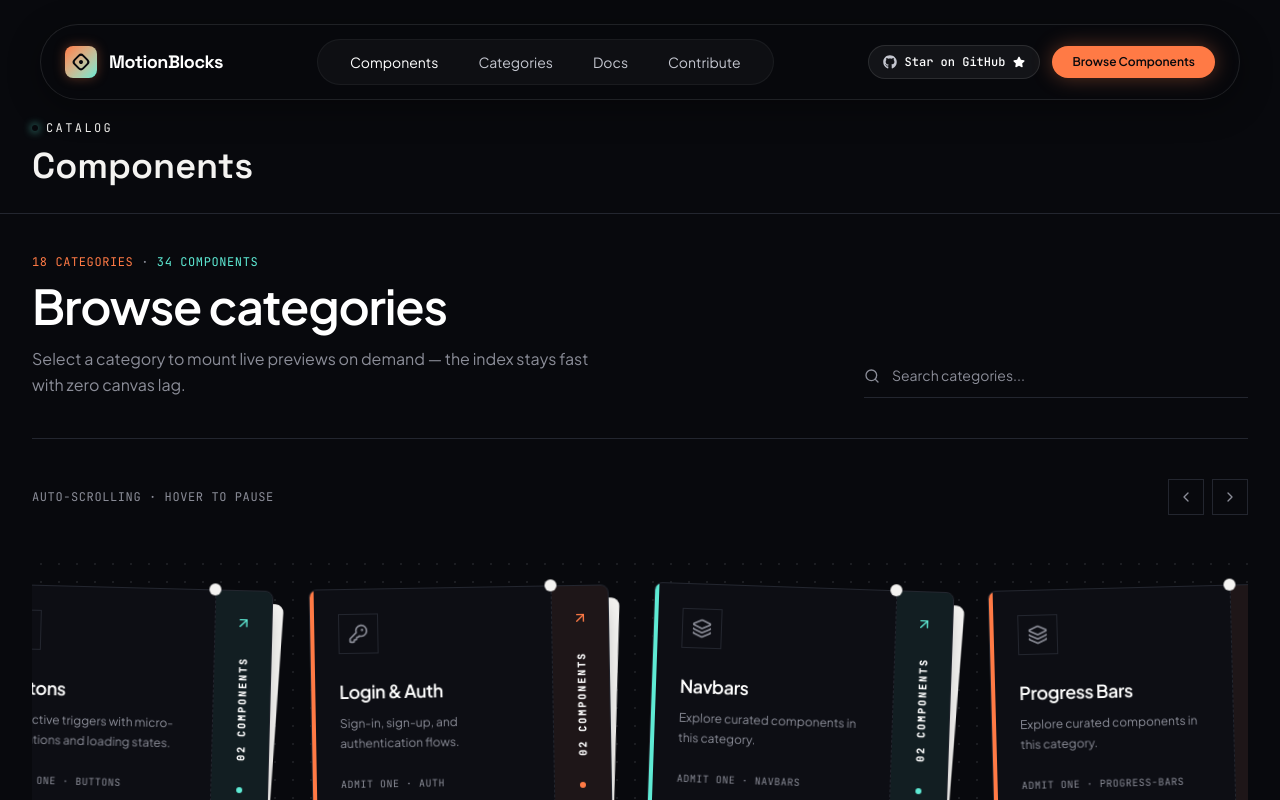
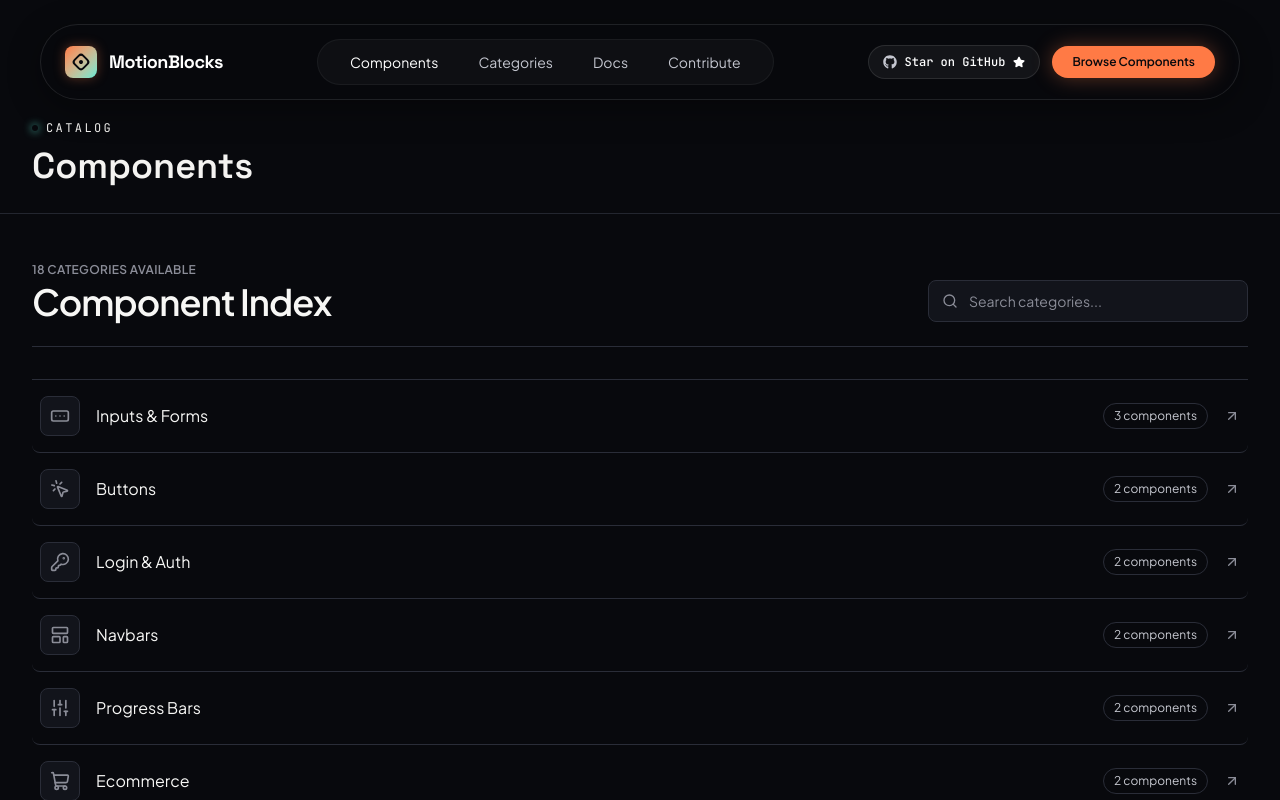
Before and after one commit to Shivam10yadav/MotionBlocks, a React (Vite) app in the folder frontend/: page /components in a window 1280 px wide. Shown: the top 800 px of the page. Built offline with nearby package versions, Linux system fonts and the light colour scheme.

Commit message:
ui effects added

```diff
--- a/frontend/src/pages/CategoryLanding.jsx
+++ b/frontend/src/pages/CategoryLanding.jsx
@@ -1,6 +1,6 @@
-import { useState, useMemo, useRef, useLayoutEffect } from "react";
+import { useState, useMemo } from "react";
 import { useSearchParams } from "react-router-dom";
-import gsap from "gsap";
+import { motion, AnimatePresence, useMotionValue, useSpring } from "framer-motion";
 import {
   MousePointerClick,
   LayoutTemplate,
@@ -9,7 +9,6 @@ import {
   Megaphone,
   Quote,
   HelpCircle,
-  Users,
   Type,
   Loader2,
   Images,
@@ -18,194 +17,107 @@ import {
   Layers,
   ArrowUpRight,
   Search,
-  ChevronLeft,
-  ChevronRight,
+  FormInput,
+  Compass,
+  Sliders,
+  PanelBottom,
+  Footprints,
+  Sparkles,
 } from "lucide-react";
 import { categories } from "../data/categories";
 import { components } from "../data/components";
 
-const CATEGORY_META = {
-  buttons: { icon: MousePointerClick, description: "Interactive triggers with micro-animations and loading states." },
-  hero: { icon: LayoutTemplate, description: "High-impact entry layouts built to capture attention." },
-  auth: { icon: KeyRound, description: "Sign-in, sign-up, and authentication flows." },
-  ecommerce: { icon: ShoppingCart, description: "Product cards, checkout, and shopping components." },
-  "cta-sections": { icon: Megaphone, description: "Conversion-focused call-to-action blocks." },
-  testimonials: { icon: Quote, description: "Social proof layouts and customer quotes." },
-  faq: { icon: HelpCircle, description: "Accordion and expandable question layouts." },
-  about: { icon: Users, description: "Team, mission, and story sections." },
-  "text-effects": { icon: Type, description: "Gradient shifts, typewriter styles, kinetic typography." },
-  loaders: { icon: Loader2, description: "Smooth progress indicators, skeletons, and spinners." },
-  galleries: { icon: Images, description: "Image grids, lightboxes, and carousels." },
-  pagination: { icon: ListOrdered, description: "Page controls and infinite-scroll patterns." },
-  "404-pages": { icon: Ghost, description: "Playful and minimal not-found pages." },
+// Icons lookup map by category ID
+const ICON_MAP = {
+  inputs: FormInput,
+  buttons: MousePointerClick,
+  auth: KeyRound,
+  navbars: LayoutTemplate,
+  "progress-bars": Sliders,
+  ecommerce: ShoppingCart,
+  docks: PanelBottom,
+  navigation: Compass,
+  marquees: Sparkles,
+  "cta-sections": Megaphone,
+  testimonials: Quote,
+  faq: HelpCircle,
+  footers: Footprints,
+  "text-effects": Type,
+  loaders: Loader2,
+  galleries: Images,
+  pagination: ListOrdered,
+  "404-pages": Ghost,
 };
 
-const FALLBACK_META = { icon: Layers, description: "Explore curated components in this category." };
-
-const ACCENTS = ["#FF7A45", "#5EEAD4"];
-const PAPER = "#F4F3F1";
-
-// Small, believable resting tilts — a printed strip that's been handled,
-// not thrown across the desk.
-const TILTS = [-2, 1.5, -1, 2, -1.5, 1];
-
-/**
- * A single ticket stub: main panel + perforated tear line + a narrow
- * stub carrying the component count, vertical-text style. A sheet of
- * paper sits just behind it, offset and rotated slightly, so every
- * ticket reads as mounted onto the same backing sheet — the "white
- * layer" that visually threads the whole strip together.
- */
-const CategoryCard = ({ cat, openCategory, accent, tilt }) => {
-  const Icon = cat.icon;
-  const wrapRef = useRef(null);
-  const paperRef = useRef(null);
-
-  useLayoutEffect(() => {
-    gsap.set(wrapRef.current, { rotation: tilt });
-  }, [tilt]);
-
-  const handleMouseEnter = () => {
-    gsap.to(wrapRef.current, {
-      rotation: 0,
-      y: -10,
-      scale: 1.04,
-      duration: 0.45,
-      ease: "power3.out",
-    });
-    gsap.to(paperRef.current, {
-      x: 10,
-      y: 12,
-      rotate: 4,
-      duration: 0.45,
-      ease: "power3.out",
-    });
-  };
-
-  const handleMouseLeave = () => {
-    gsap.to(wrapRef.current, {
-      rotation: tilt,
-      y: 0,
-      scale: 1,
-      duration: 0.5,
-      ease: "power3.out",
-    });
-    gsap.to(paperRef.current, {
-      x: 6,
-      y: 7,
-      rotate: 2.5,
-      duration: 0.5,
-      ease: "power3.out",
-    });
-  };
-
-  return (
-    <div ref={wrapRef} className="relative w-[300px] shrink-0 will-change-transform">
-      {/* backing sheet — the connecting white layer behind every ticket */}
-      <div
-        ref={paperRef}
-        className="absolute inset-0"
-        style={{
-          backgroundColor: PAPER,
-          borderRadius: 8,
-          transform: "translate(6px, 7px) rotate(2.5deg)",
-          boxShadow: "0 6px 14px -8px rgba(0,0,0,0.5)",
-        }}
-      />
-
-      <button
-        onClick={() => openCategory(cat.id)}
-        onMouseEnter={handleMouseEnter}
-        onMouseLeave={handleMouseLeave}
-        className="group relative block w-full text-left"
-      >
-        {/* perforation notches, cut into the ticket at the tear line */}
-        <span
-          className="absolute z-10 h-3 w-3 rounded-full"
-          style={{ backgroundColor: PAPER, top: -6, right: 52 }}
-        />
-        <span
-          className="absolute z-10 h-3 w-3 rounded-full"
-          style={{ backgroundColor: PAPER, bottom: -6, right: 52 }}
-        />
-
-        <div
-          className="relative flex overflow-hidden border border-[#23262F] bg-[#0D0E14]"
-          style={{ borderRadius: 8, boxShadow: "0 10px 22px -12px rgba(0,0,0,0.6)" }}
-        >
-          {/* accent edge */}
-          <span className="absolute left-0 top-0 h-full w-1" style={{ backgroundColor: accent }} />
-
-          {/* main panel */}
-          <div className="flex flex-1 flex-col justify-between border-r border-dashed border-[#23262F] p-6 pl-7">
-            <div className="flex h-10 w-10 items-center justify-center border border-[#23262F] text-[#8B8D98] transition-colors duration-300 group-hover:border-current"
-                 style={{ color: undefined }}
-            >
-              <Icon className="h-5 w-5" style={{ color: "#8B8D98" }} />
-            </div>
-
-            <div className="mt-6">
-              <h3 className="text-lg font-semibold tracking-tight text-white">{cat.title}</h3>
-              <p className="mt-2 text-xs leading-relaxed text-[#8B8D98]">{cat.description}</p>
-            </div>
-
-            <div className="mt-6 font-code text-[10px] tracking-wider text-[#8B8D98]">
-              ADMIT ONE · {cat.id.toUpperCase()}
-            </div>
-          </div>
-
-          {/* stub */}
-          <div className="flex w-14 flex-col items-center justify-between py-6" style={{ backgroundColor: `${accent}12` }}>
-            <ArrowUpRight className="h-4 w-4 transition-transform duration-300 group-hover:translate-x-0.5 group-hover:-translate-y-0.5" style={{ color: accent }} />
-            <span
-              className="font-code text-[10px] font-semibold tracking-[0.2em] text-white"
-              style={{ writingMode: "vertical-rl", transform: "rotate(180deg)" }}
-            >
-              {String(cat.count).padStart(2, "0")} COMPONENTS
-            </span>
-            <span className="h-1.5 w-1.5 rounded-full" style={{ backgroundColor: accent }} />
-          </div>
-        </div>
-      </button>
-    </div>
-  );
+// UI Preview Images Map
+const IMAGE_MAP = {
+  inputs: "https://images.unsplash.com/photo-1551288049-bebda4e38f71?q=80&w=600&auto=format&fit=crop",
+  buttons: "https://images.unsplash.com/photo-1618005182384-a83a8bd57fbe?q=80&w=600&auto=format&fit=crop",
+  auth: "https://images.unsplash.com/photo-1614064641938-3bbee52942c7?q=80&w=600&auto=format&fit=crop",
+  navbars: "https://images.unsplash.com/photo-1507238691740-187a5b1d37b8?q=80&w=600&auto=format&fit=crop",
+  "progress-bars": "https://images.unsplash.com/photo-1551288049-bebda4e38f71?q=80&w=600&auto=format&fit=crop",
+  ecommerce: "https://images.unsplash.com/photo-1556742049-0a67e5127393?q=80&w=600&auto=format&fit=crop",
+  docks: "https://images.unsplash.com/photo-1517694712202-14dd9538aa97?q=80&w=600&auto=format&fit=crop",
+  navigation: "https://images.unsplash.com/photo-1460925895917-afdab827c52f?q=80&w=600&auto=format&fit=crop",
+  marquees: "https://images.unsplash.com/photo-1550684848-fac1c5b4e853?q=80&w=600&auto=format&fit=crop",
+  "cta-sections": "https://images.unsplash.com/photo-1557804506-669a67965ba0?q=80&w=600&auto=format&fit=crop",
+  testimonials: "https://images.unsplash.com/photo-1522071820081-009f0129c71c?q=80&w=600&auto=format&fit=crop",
+  faq: "https://images.unsplash.com/photo-1516321318423-f06f85e504b3?q=80&w=600&auto=format&fit=crop",
+  footers: "https://images.unsplash.com/photo-1507238691740-187a5b1d37b8?q=80&w=600&auto=format&fit=crop",
+  "text-effects": "https://images.unsplash.com/photo-1550745165-9bc0b252726f?q=80&w=600&auto=format&fit=crop",
+  loaders: "https://images.unsplash.com/photo-1518770660439-4636190af475?q=80&w=600&auto=format&fit=crop",
+  galleries: "https://images.unsplash.com/photo-1499750310107-5fef28a66643?q=80&w=600&auto=format&fit=crop",
+  pagination: "https://images.unsplash.com/photo-1455390582262-044cdead277a?q=80&w=600&auto=format&fit=crop",
+  "404-pages": "https://images.unsplash.com/photo-1578328819058-b69f3a3b0f6b?q=80&w=600&auto=format&fit=crop",
 };
 
 const CategoryLanding = () => {
   const [, setSearchParams] = useSearchParams();
   const [filterText, setFilterText] = useState("");
+  const [activeHoverId, setActiveHoverId] = useState(null);
+  const [isHoveringList, setIsHoveringList] = useState(false);
 
-  const trackRef = useRef(null);
-  const tweenRef = useRef(null);
+  // Mouse tracker for cursor-following preview card
+  const mouseX = useMotionValue(0);
+  const mouseY = useMotionValue(0);
 
-  const categoryCards = useMemo(() => {
+  const springX = useSpring(mouseX, { stiffness: 280, damping: 24 });
+  const springY = useSpring(mouseY, { stiffness: 280, damping: 24 });
+
+  const handleMouseMove = (e) => {
+    mouseX.set(e.clientX + 20);
+    mouseY.set(e.clientY + 20);
+  };
+
+  // Combine categories with images and component counts
+  const categoryList = useMemo(() => {
     return categories
       .filter((cat) => cat.id !== "all")
       .map((cat) => {
-        const meta = CATEGORY_META[cat.id] ?? FALLBACK_META;
+        const Icon = ICON_MAP[cat.id] || Layers;
+        const image = IMAGE_MAP[cat.id] || "https://images.unsplash.com/photo-1618005182384-a83a8bd57fbe?q=80&w=600&auto=format&fit=crop";
         const count = components.filter((c) => c.category === cat.id).length;
+
         return {
           id: cat.id,
           title: cat.name,
-          description: meta.description,
-          icon: meta.icon,
+          icon: Icon,
+          image,
           count,
         };
       });
   }, []);
 
   const filteredCategories = useMemo(() => {
-    if (!filterText.trim()) return categoryCards;
+    if (!filterText.trim()) return categoryList;
     const q = filterText.toLowerCase();
-    return categoryCards.filter(
-      (c) => c.title.toLowerCase().includes(q) || c.description.toLowerCase().includes(q)
-    );
-  }, [categoryCards, filterText]);
+    return categoryList.filter((c) => c.title.toLowerCase().includes(q));
+  }, [categoryList, filterText]);
 
-  const totalComponents = useMemo(
-    () => categoryCards.reduce((acc, curr) => acc + curr.count, 0),
-    [categoryCards]
-  );
+  const activeCategory = useMemo(() => {
+    if (!activeHoverId) return null;
+    return categoryList.find((c) => c.id === activeHoverId);
+  }, [activeHoverId, categoryList]);
 
   const openCategory = (id) => {
     const next = new URLSearchParams();
@@ -213,133 +125,128 @@ const CategoryLanding = () => {
     setSearchParams(next);
   };
 
-  const numCards = filteredCategories.length;
-  const loopList = numCards > 0 ? [...filteredCategories, ...filteredCategories] : [];
+  return (
+    <div
+      className="relative w-full space-y-8 py-6 text-[#F7F7F5]"
+      onMouseMove={handleMouseMove}
+    >
+      {/* Floating Image Preview Following Cursor */}
+      <motion.div
+        className="pointer-events-none fixed left-0 top-0 z-50 hidden h-48 w-72 overflow-hidden rounded-xl border border-[#3C4050] bg-[#12141B] shadow-2xl md:block"
+        style={{
+          x: springX,
+          y: springY,
+        }}
+        initial={{ opacity: 0, scale: 0.8 }}
+        animate={{
+          opacity: isHoveringList && activeCategory ? 1 : 0,
+          scale: isHoveringList && activeCategory ? 1 : 0.8,
+        }}
+        transition={{ duration: 0.15 }}
+      >
+        <AnimatePresence mode="wait">
+          {activeCategory && (
+            <motion.div
+              key={activeCategory.id}
+              initial={{ opacity: 0, scale: 1.05 }}
+              animate={{ opacity: 1, scale: 1 }}
+              exit={{ opacity: 0 }}
+              transition={{ duration: 0.2 }}
+              className="relative h-full w-full"
+            >
+              <img
+                src={activeCategory.image}
+                alt={activeCategory.title}
+                className="h-full w-full object-cover"
+              />
+              <div className="absolute inset-0 bg-gradient-to-t from-[#12141B] via-transparent to-transparent opacity-80" />
+              <div className="absolute bottom-3 left-3 right-3 flex items-center justify-between">
+                <p className="text-sm font-semibold text-[#F7F7F5]">
+                  {activeCategory.title}
+                </p>
+                <span className="text-xs text-[#8B8D98]">
+                  {activeCategory.count} items
+                </span>
+              </div>
+            </motion.div>
+          )}
+        </AnimatePresence>
+      </motion.div>
 
-  useLayoutEffect(() => {
-    if (numCards === 0 || !trackRef.current) return;
-
-    const tween = gsap.to(trackRef.current, {
-      xPercent: -50,
-      duration: numCards * 4.5,
-      ease: "none",
-      repeat: -1,
-    });
-    tweenRef.current = tween;
-
-    return () => tween.kill();
-  }, [numCards]);
-
-  const step = (direction) => {
-    const tween = tweenRef.current;
-    if (!tween || numCards === 0) return;
-    const fraction = 1 / numCards;
-    const target = gsap.utils.wrap(0, 1, tween.progress() + direction * fraction);
-
-    tween.pause();
-    gsap.to(tween, {
-      progress: target,
-      duration: 0.6,
-      ease: "power3.out",
-      onComplete: () => tween.play(),
-    });
-  };
-
-  const pause = () => tweenRef.current?.pause();
-  const resume = () => tweenRef.current?.play();
-
-  return (
-    <div className="space-y-10 py-4">
       {/* Header */}
-      <div className="border-b border-[#23262F] pb-10">
-        <div className="flex flex-col gap-8 lg:flex-row lg:items-end lg:justify-between">
-          <div className="max-w-xl">
-            <p className="font-code text-xs tracking-wider text-[#8B8D98]">
-              <span style={{ color: ACCENTS[0] }}>{categoryCards.length} CATEGORIES</span>
-              {" · "}
-              <span style={{ color: ACCENTS[1] }}>{totalComponents} COMPONENTS</span>
+      <div className="flex flex-col gap-6 border-b border-[#2A2D38] pb-6 md:flex-row md:items-end md:justify-between">
+        <div>
+          <p className="text-xs font-semibold tracking-wide text-[#8B8D98]">
+            {categoryList.length} CATEGORIES AVAILABLE
           </p>
-            <h1 className="mt-3 text-4xl font-semibold tracking-tight text-white sm:text-5xl">
-              Browse categories
+          <h1 className="mt-1 text-3xl font-semibold tracking-tight text-[#F7F7F5] sm:text-4xl">
+            Component Index
           </h1>
-            <p className="mt-4 text-base leading-relaxed text-[#8B8D98]">
-              Select a category to mount live previews on demand — the index
-              stays fast with zero canvas lag.
-            </p>
         </div>
 
-          <div className="relative w-full max-w-sm">
-            <Search className="absolute left-0 top-1/2 h-4 w-4 -translate-y-1/2 text-[#8B8D98]" />
+        {/* Search */}
+        <div className="relative w-full max-w-xs">
+          <Search className="absolute left-3.5 top-1/2 h-4 w-4 -translate-y-1/2 text-[#8B8D98]" aria-hidden="true" />
           <input
             type="text"
             placeholder="Search categories..."
             value={filterText}
             onChange={(e) => setFilterText(e.target.value)}
-              className="w-full border-b border-[#23262F] bg-transparent py-3 pl-7 text-sm text-[#F4F3F1] placeholder-[#8B8D98] transition-colors duration-300 focus:border-[#FF7A45] focus:outline-none"
+            className="w-full rounded-lg border border-[#2A2D38] bg-[#12141B] py-2.5 pl-10 pr-4 text-sm text-[#F7F7F5] placeholder-[#8B8D98] transition-colors focus:border-[#FF9466] focus:outline-none focus:ring-1 focus:ring-[#FF9466]"
           />
         </div>
       </div>
+
+      {/* List Overview */}
+      <div
+        className="divide-y divide-[#2A2D38] border-b border-t border-[#2A2D38]"
+        onMouseEnter={() => setIsHoveringList(true)}
+        onMouseLeave={() => {
+          setIsHoveringList(false);
+          setActiveHoverId(null);
+        }}
+      >
+        {filteredCategories.map((cat) => {
+          const Icon = cat.icon;
+          const isHovered = activeHoverId === cat.id;
+
+          return (
+            <button
+              key={cat.id}
+              onClick={() => openCategory(cat.id)}
+              onMouseEnter={() => setActiveHoverId(cat.id)}
+              className="group flex w-full items-center justify-between rounded-lg px-2 py-4 text-left transition-colors hover:bg-[#12141B]/50"
+            >
+              <div className="flex items-center gap-4">
+                <div
+                  className={`flex h-10 w-10 items-center justify-center rounded-lg border transition-colors ${
+                    isHovered
+                      ? "border-[#FF9466] bg-[#FF9466]/10 text-[#FF9466]"
+                      : "border-[#2A2D38] bg-[#12141B] text-[#8B8D98]"
+                  }`}
+                >
+                  <Icon className="h-5 w-5" />
                 </div>
 
-      {/* Strip controls */}
-      <div className="flex items-center justify-between">
-        <p className="font-code text-xs tracking-wider text-[#8B8D98]">
-          AUTO-SCROLLING · HOVER TO PAUSE
-        </p>
-        <div className="flex gap-2">
-          <button
-            onClick={() => step(-1)}
-            aria-label="Previous"
-            className="flex h-9 w-9 items-center justify-center border border-[#23262F] text-[#8B8D98] transition-colors duration-300 hover:border-[#FF7A45]/50 hover:text-[#FF7A45]"
+                <h3
+                  className={`text-base font-medium transition-colors ${
+                    isHovered ? "text-[#FF9466]" : "text-[#F7F7F5]"
+                  }`}
                 >
-            <ChevronLeft className="h-4 w-4" />
-          </button>
-          <button
-            onClick={() => step(1)}
-            aria-label="Next"
-            className="flex h-9 w-9 items-center justify-center border border-[#23262F] text-[#8B8D98] transition-colors duration-300 hover:border-[#5EEAD4]/50 hover:text-[#5EEAD4]"
-          >
-            <ChevronRight className="h-4 w-4" />
-          </button>
-        </div>
+                  {cat.title}
+                </h3>
               </div>
 
-      {/* Auto-scrolling strip, corkboard-style backdrop */}
-      {numCards > 0 ? (
-        <div
-          className="overflow-hidden py-8"
-          style={{
-            backgroundImage: "radial-gradient(rgba(139,141,152,0.15) 1px, transparent 1px)",
-            backgroundSize: "18px 18px",
-          }}
-          onMouseEnter={pause}
-          onMouseLeave={resume}
-        >
-          <div ref={trackRef} className="flex w-max gap-10 px-3">
-            {loopList.map((cat, i) => (
-              <CategoryCard
-                key={`${cat.id}-${i}`}
-                cat={cat}
-                openCategory={openCategory}
-                accent={ACCENTS[i % 2]}
-                tilt={TILTS[i % TILTS.length]}
-              />
-            ))}
+              <div className="flex items-center gap-4 text-xs text-[#8B8D98]">
+                <span className="rounded-full border border-[#2A2D38] px-2.5 py-1 text-[#C7C9D1]">
+                  {cat.count} {cat.count === 1 ? "component" : "components"}
+                </span>
+                <ArrowUpRight className="h-4 w-4 transition-transform group-hover:-translate-y-0.5 group-hover:translate-x-0.5 group-hover:text-[#FF9466]" />
               </div>
+            </button>
+          );
+        })}
       </div>
-      ) : (
-        <div className="flex min-h-[200px] flex-col items-center justify-center border border-[#23262F] p-8 text-center">
-          <p className="text-base text-white">
-            No categories found matching "{filterText}"
-          </p>
-          <button
-            onClick={() => setFilterText("")}
-            className="mt-4 font-code text-xs tracking-wider text-[#FF7A45] underline underline-offset-4"
-          >
-            RESET SEARCH
-          </button>
-        </div>
-      )}
     </div>
   );
 };
```
Lines whose indentation alone changed are shown as unchanged.
